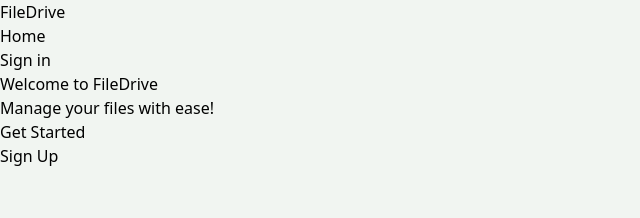
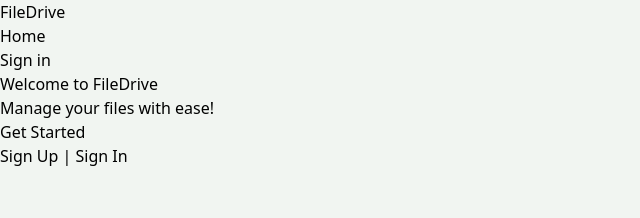
Before and after one commit to YashDhoke/FileManagementSystem, a React (Vite) app in the folder client/: page / in a window 1280 px wide. Shown: the top 218 px of the page, without its empty margins (0-640 px from the left). Built offline with nearby package versions, Linux system fonts and the light colour scheme.

Commit message:
change in header and home page

```diff
--- a/client/src/components/Header.jsx
+++ b/client/src/components/Header.jsx
@@ -1,7 +1,10 @@
 import { FaSearch } from 'react-icons/fa';
 import { Link } from 'react-router-dom';
+import { useSelector } from 'react-redux';
 
 export default function Header() {
+  const { currentUser } = useSelector((state) => state.user);
+
   return (
     <header className='bg-slate-200 shadow-md'>
       <div className='flex justify-between items-center max-w-6xl mx-auto p-3'>
@@ -12,15 +15,18 @@
           </h1>
         </Link>
         <ul className='flex gap-4'>
-          <Link to='/'>
-            <li className='hidden sm:inline text-slate-700 hover:underline'>
-              Home
-            </li>
+          <Link to='/' className='text-slate-700'>
+            <li className='hidden sm:inline'>Home</li>
           </Link>
-          <Link to='/sign-in'>
-            <li className=' text-slate-700 hover:underline'> Sign in</li>
-          </Link>
-
+          {currentUser ? (
+            <Link to='/profile' className='text-slate-700'>
+              <li>{currentUser.username}</li>
+            </Link>
+          ) : (
+            <Link to='/sign-in' className='text-slate-700'>
+              <li>Sign in</li>
+            </Link>
+          )}
         </ul>
       </div>
     </header>
--- a/client/src/pages/Home.jsx
+++ b/client/src/pages/Home.jsx
@@ -1,18 +1,41 @@
-import React from 'react'
-import { Link } from 'react-router-dom'
+import React from 'react';
+import { Link } from 'react-router-dom';
+import { useSelector } from 'react-redux';
 
 export default function Home() {
+  const { currentUser } = useSelector((state) => state.user);
+
   return (
     <div className='my-8'>
       <h1 className='text-7xl'>Welcome to FileDrive</h1>
       <h2 className='text-4xl my-8'>
-         Manage your files with ease!
+        Manage your files with ease!
       </h2>
-          <p className='text-center my-5 text-5xl '>Get Started</p>
+      {currentUser ? (
+        <>
+          <p className='text-center my-5 text-5xl'>
+            View Your Files
+          </p>
+          <Link to={'/profile'}>
+            <span className='text-blue-700 flex justify-center text-2xl'>Go to Profile</span>
+          </Link>
+        </>
+      ) : (
+        <>
+          <p className='text-center my-5 text-5xl'>
+            Get Started
+          </p>
           <Link to={'/sign-up'}>
             <span className='text-blue-700 flex justify-center text-2xl'>Sign Up</span>
           </Link>
+          <span className='text-blue-700 flex justify-center text-2xl'>
+            &nbsp;|&nbsp;
+          </span>
+          <Link to={'/sign-in'}>
+            <span className='text-blue-700 flex justify-center text-2xl'>Sign In</span>
+          </Link>
+        </>
+      )}
     </div>
-
-  )
+  );
 }
```
